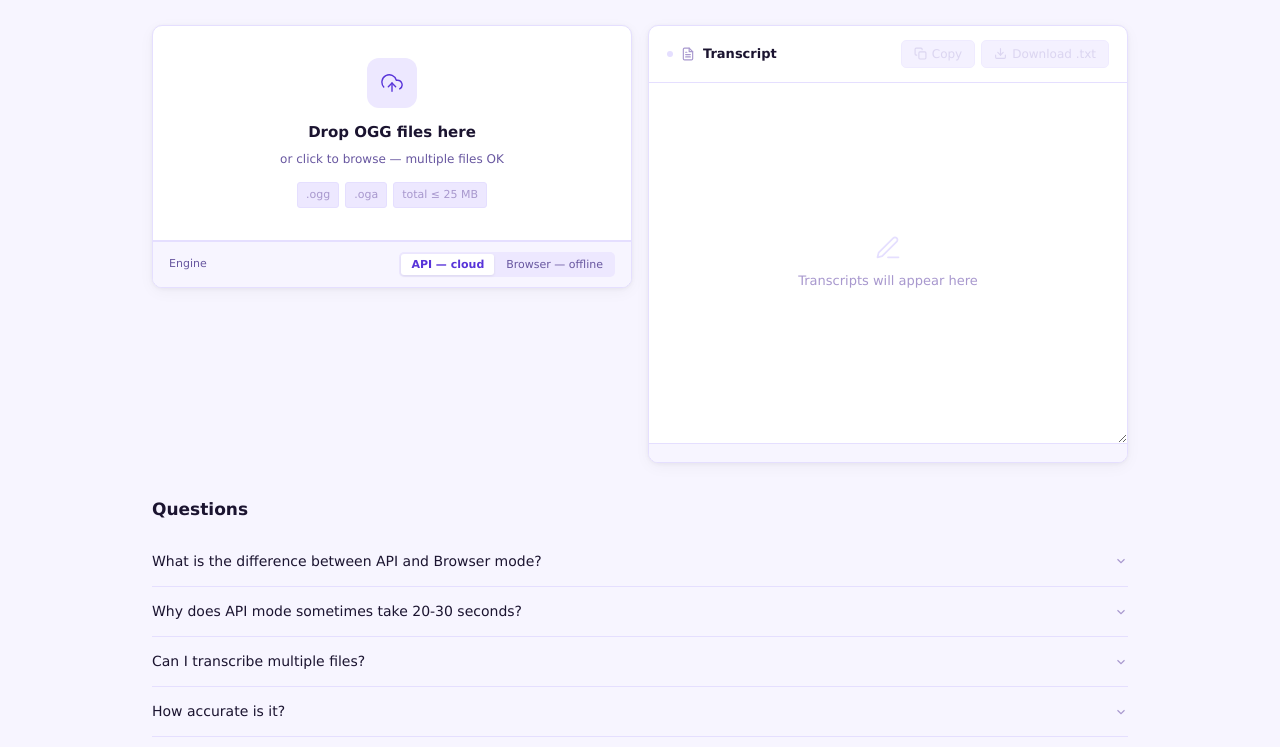
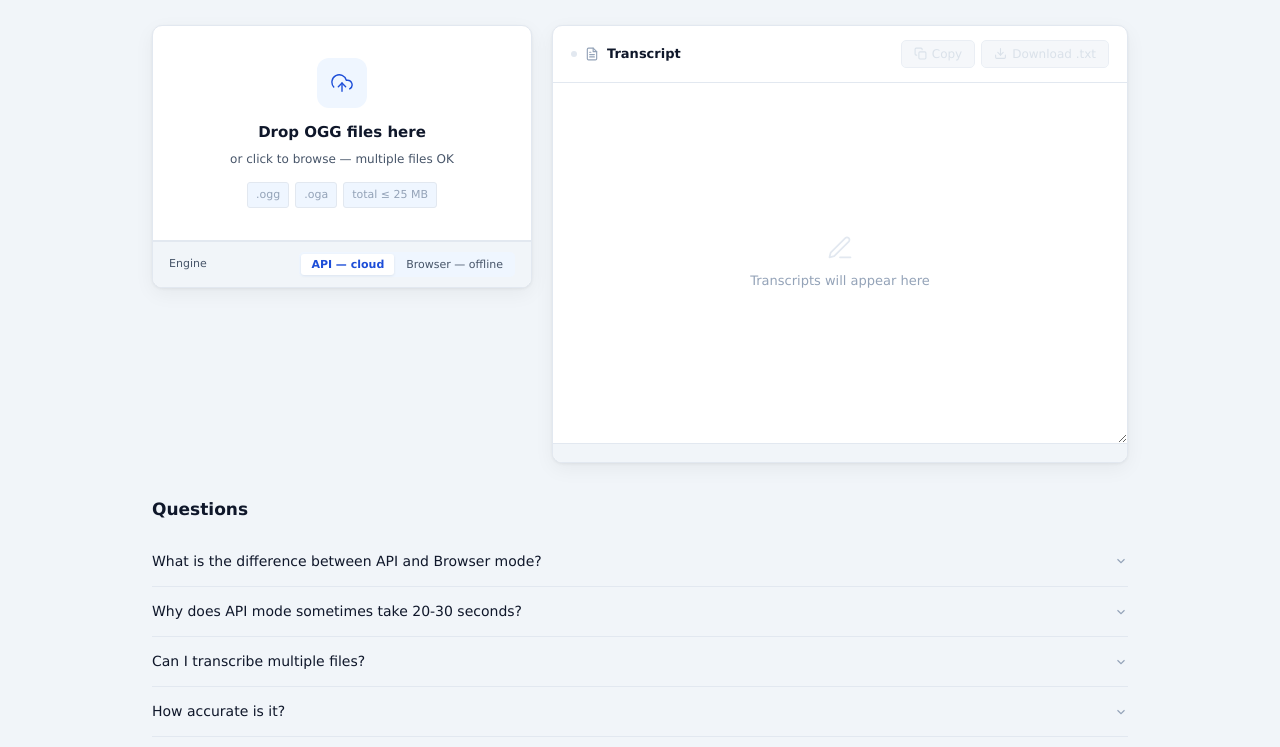
Before and after one commit to vishalchhipaptp-seo/ogg-to-text, a website: page index.html in a window 1280 px wide. Shown: the part 231-978 px from the top of the page. Drawn offline with Linux system fonts and the light colour scheme.

Commit message:
New UI: clean slate-blue palette, better layout + shadows
Co-Authored-By: Claude Sonnet 4.6 <noreply@anthropic.com>

```diff
--- a/index.html
+++ b/index.html
@@ -7,51 +7,51 @@
   <meta name="description" content="Convert OGG audio to text instantly. Free, no signup, no account required. English only." />
   <style>
     :root {
-      --bg:        #F7F5FF;
+      --bg:        #F1F5F9;
       --surface:   #FFFFFF;
-      --border:    #E5DFFF;
-      --accent:    #5834D9;
-      --accent-2:  #7B5CF0;
-      --accent-dim:#EDE8FF;
-      --text:      #1B1430;
-      --text-2:    #6857A0;
-      --text-3:    #A898CE;
-      --success:   #1A9E72;
-      --success-dim:#E6F8F2;
-      --warn:      #C47B0E;
-      --warn-dim:  #FFF8E6;
-      --err:       #D94048;
-      --err-dim:   #FFF0F0;
-      --wave:      #5834D9;
-      --mono-bg:   #F4F1FF;
-      --disabled:  #C4BAE8;
+      --border:    #E2E8F0;
+      --accent:    #1D4ED8;
+      --accent-2:  #2563EB;
+      --accent-dim:#EFF6FF;
+      --text:      #0F172A;
+      --text-2:    #475569;
+      --text-3:    #94A3B8;
+      --success:   #047857;
+      --success-dim:#ECFDF5;
+      --warn:      #B45309;
+      --warn-dim:  #FFFBEB;
+      --err:       #B91C1C;
+      --err-dim:   #FEF2F2;
+      --wave:      #1D4ED8;
+      --mono-bg:   #F8FAFC;
+      --disabled:  #CBD5E1;
     }
     @media (prefers-color-scheme: dark) {
       :root:not([data-theme="light"]) {
-        --bg:#100D1E;--surface:#1C1733;--border:#2E2650;
-        --accent:#7B5CF0;--accent-2:#9D82F7;--accent-dim:#2A2050;
-        --text:#EDE9FF;--text-2:#A898D8;--text-3:#6857A0;
-        --success:#26C48A;--success-dim:#0A2A1F;
-        --warn:#E09A3A;--warn-dim:#2A1E06;
-        --err:#F56070;--err-dim:#2A0D10;
-        --wave:#9D82F7;--mono-bg:#16122A;--disabled:#3D3060;
+        --bg:#0F172A;--surface:#1E293B;--border:#334155;
+        --accent:#3B82F6;--accent-2:#60A5FA;--accent-dim:#1E3A5F;
+        --text:#F1F5F9;--text-2:#94A3B8;--text-3:#64748B;
+        --success:#10B981;--success-dim:#064E3B;
+        --warn:#F59E0B;--warn-dim:#451A03;
+        --err:#EF4444;--err-dim:#450A0A;
+        --wave:#3B82F6;--mono-bg:#0F172A;--disabled:#475569;
       }
     }
     :root[data-theme="dark"] {
-      --bg:#100D1E;--surface:#1C1733;--border:#2E2650;
-      --accent:#7B5CF0;--accent-2:#9D82F7;--accent-dim:#2A2050;
-      --text:#EDE9FF;--text-2:#A898D8;--text-3:#6857A0;
-      --success:#26C48A;--success-dim:#0A2A1F;
-      --warn:#E09A3A;--warn-dim:#2A1E06;
-      --err:#F56070;--err-dim:#2A0D10;
-      --wave:#9D82F7;--mono-bg:#16122A;--disabled:#3D3060;
+      --bg:#0F172A;--surface:#1E293B;--border:#334155;
+      --accent:#3B82F6;--accent-2:#60A5FA;--accent-dim:#1E3A5F;
+      --text:#F1F5F9;--text-2:#94A3B8;--text-3:#64748B;
+      --success:#10B981;--success-dim:#064E3B;
+      --warn:#F59E0B;--warn-dim:#451A03;
+      --err:#EF4444;--err-dim:#450A0A;
+      --wave:#3B82F6;--mono-bg:#0F172A;--disabled:#475569;
     }
 
     *,*::before,*::after{box-sizing:border-box;margin:0;padding:0;}
     body{background:var(--bg);color:var(--text);font-family:Verdana,Geneva,sans-serif;font-size:14px;line-height:1.65;min-height:100vh;}
 
     /* ── Header ── */
-    header{background:var(--surface);border-bottom:1px solid var(--border);position:sticky;top:0;z-index:40;}
+    header{background:var(--surface);border-bottom:1px solid var(--border);position:sticky;top:0;z-index:40;box-shadow:0 1px 3px rgba(0,0,0,.04);}
     .header-inner{max-width:min(80vw,1400px);margin:0 auto;padding:14px 24px;display:flex;align-items:center;justify-content:space-between;}
     .logo{display:flex;align-items:center;gap:10px;font-family:Verdana,Geneva,sans-serif;font-weight:700;font-size:17px;color:var(--text);text-decoration:none;}
     .logo-mark{width:32px;height:32px;background:var(--accent);border-radius:7px;display:flex;align-items:center;justify-content:center;flex-shrink:0;}
@@ -62,17 +62,17 @@
     /* ── Main ── */
     main{max-width:min(80vw,1400px);margin:0 auto;padding:40px 24px 64px;}
     .hero{margin-bottom:28px;}
-    .eyebrow{font-size:11px;letter-spacing:.12em;text-transform:uppercase;color:var(--accent);font-weight:600;margin-bottom:10px;}
+    .eyebrow{font-size:11px;letter-spacing:.1em;text-transform:uppercase;color:var(--text-3);font-weight:600;margin-bottom:10px;}
     h1{font-family:Verdana,Geneva,sans-serif;font-weight:800;font-size:clamp(26px,4.5vw,38px);line-height:1.12;letter-spacing:-.02em;color:var(--text);text-wrap:balance;margin-bottom:10px;}
     .sub{color:var(--text-2);font-size:14px;max-width:540px;line-height:1.65;}
     .sub strong{color:var(--text);font-weight:500;}
 
     /* ── Tool layout ── */
-    .tool-layout{display:grid;grid-template-columns:1fr 1fr;gap:16px;align-items:start;}
-    @media(max-width:620px){.tool-layout{grid-template-columns:1fr;}}
+    .tool-layout{display:grid;grid-template-columns:380px 1fr;gap:20px;align-items:start;}
+    @media(max-width:760px){.tool-layout{grid-template-columns:1fr;}}
 
     /* ── Upload card ── */
-    .upload-card{background:var(--surface);border:1px solid var(--border);border-radius:10px;overflow:hidden;box-shadow:0 1px 4px rgba(0,0,0,.05),0 4px 16px rgba(0,0,0,.04);}
+    .upload-card{background:var(--surface);border:1px solid var(--border);border-radius:10px;overflow:hidden;box-shadow:0 1px 3px rgba(0,0,0,.06),0 6px 20px rgba(0,0,0,.05);}
 
     /* Drop zone */
     .drop-zone{padding:32px 24px;display:flex;flex-direction:column;align-items:center;gap:12px;cursor:pointer;transition:background 0.18s;border-bottom:1px solid var(--border);}
@@ -168,7 +168,7 @@
     .err-retry{font-size:12px;color:var(--err);text-decoration:underline;cursor:pointer;margin-top:6px;display:inline-block;}
 
     /* ── Transcript card ── */
-    .transcript-card{background:var(--surface);border:1px solid var(--border);border-radius:10px;overflow:hidden;display:flex;flex-direction:column;box-shadow:0 1px 4px rgba(0,0,0,.05),0 4px 16px rgba(0,0,0,.04);}
+    .transcript-card{background:var(--surface);border:1px solid var(--border);border-radius:10px;overflow:hidden;display:flex;flex-direction:column;box-shadow:0 1px 3px rgba(0,0,0,.06),0 6px 20px rgba(0,0,0,.05);}
 
     .panel-header{display:flex;align-items:center;justify-content:space-between;padding:14px 18px;border-bottom:1px solid var(--border);flex-shrink:0;gap:8px;flex-wrap:wrap;}
     .panel-title{display:flex;align-items:center;gap:8px;font-size:13px;font-weight:600;color:var(--text);font-family:Verdana,Geneva,sans-serif;}
@@ -181,11 +181,11 @@
     .btn:active{opacity:.8;}
     .btn:focus-visible{outline:2px solid var(--accent);outline-offset:2px;}
     .btn svg{width:13px;height:13px;stroke:currentColor;fill:none;stroke-width:2;stroke-linecap:round;stroke-linejoin:round;flex-shrink:0;}
-    .btn-copy{background:var(--accent-dim);color:var(--accent);border-color:var(--border);}
-    .btn-copy:not(:disabled):hover{background:var(--border);}
-    .btn-dl{background:var(--accent);color:#fff;}
-    .btn-dl:not(:disabled):hover{background:var(--accent-2);}
-    .btn:disabled{cursor:not-allowed;background:var(--accent-dim)!important;color:var(--disabled)!important;border-color:var(--border)!important;opacity:.6;}
+    .btn-copy{background:var(--surface);color:var(--text-2);border-color:var(--border);}
+    .btn-copy:not(:disabled):hover{background:var(--bg);border-color:var(--text-3);}
+    .btn-dl{background:var(--accent);color:#fff;border-color:var(--accent);}
+    .btn-dl:not(:disabled):hover{background:var(--accent-2);border-color:var(--accent-2);}
+    .btn:disabled{cursor:not-allowed;background:var(--bg)!important;color:var(--disabled)!important;border-color:var(--border)!important;opacity:.7;}
 
     .transcript-body{flex:1;position:relative;}
     .tx-placeholder{position:absolute;inset:0;display:flex;flex-direction:column;align-items:center;justify-content:center;gap:8px;padding:24px;color:var(--text-3);font-size:13px;text-align:center;pointer-events:none;transition:opacity 0.2s;}
```
